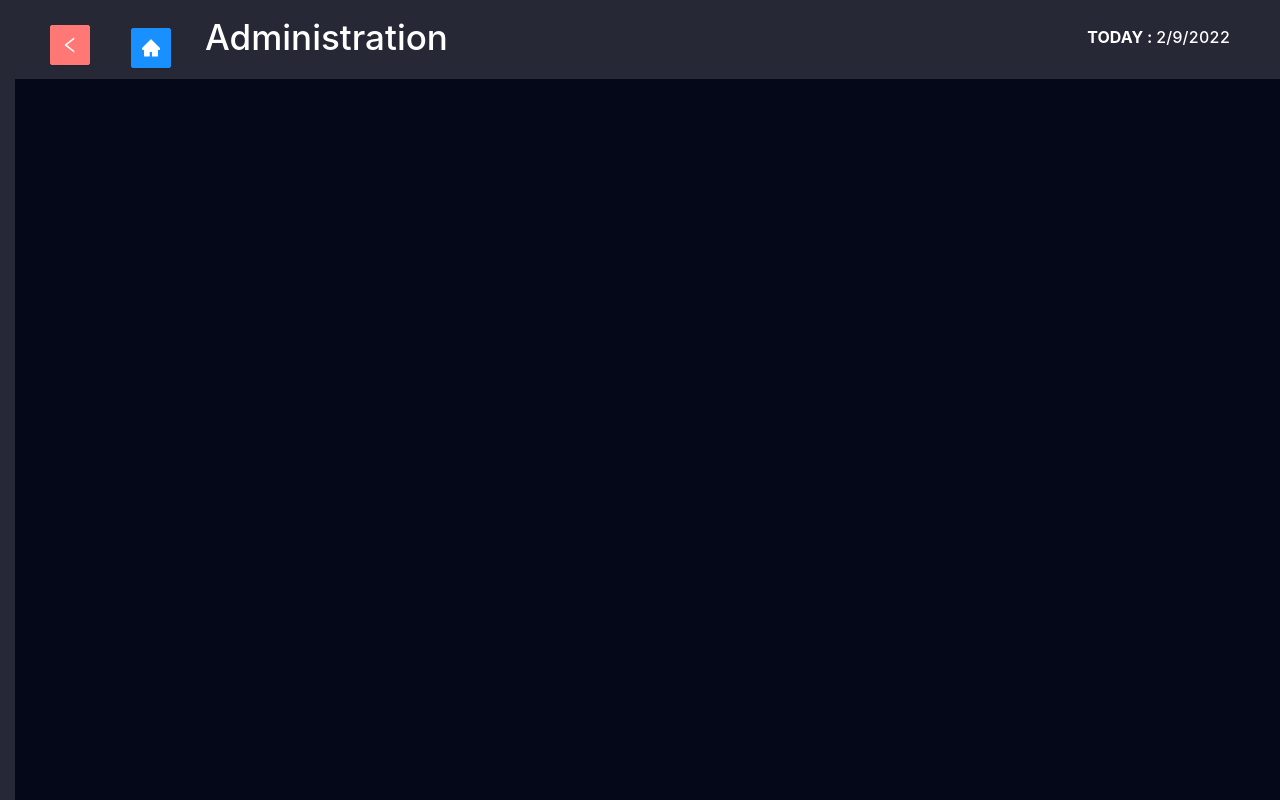
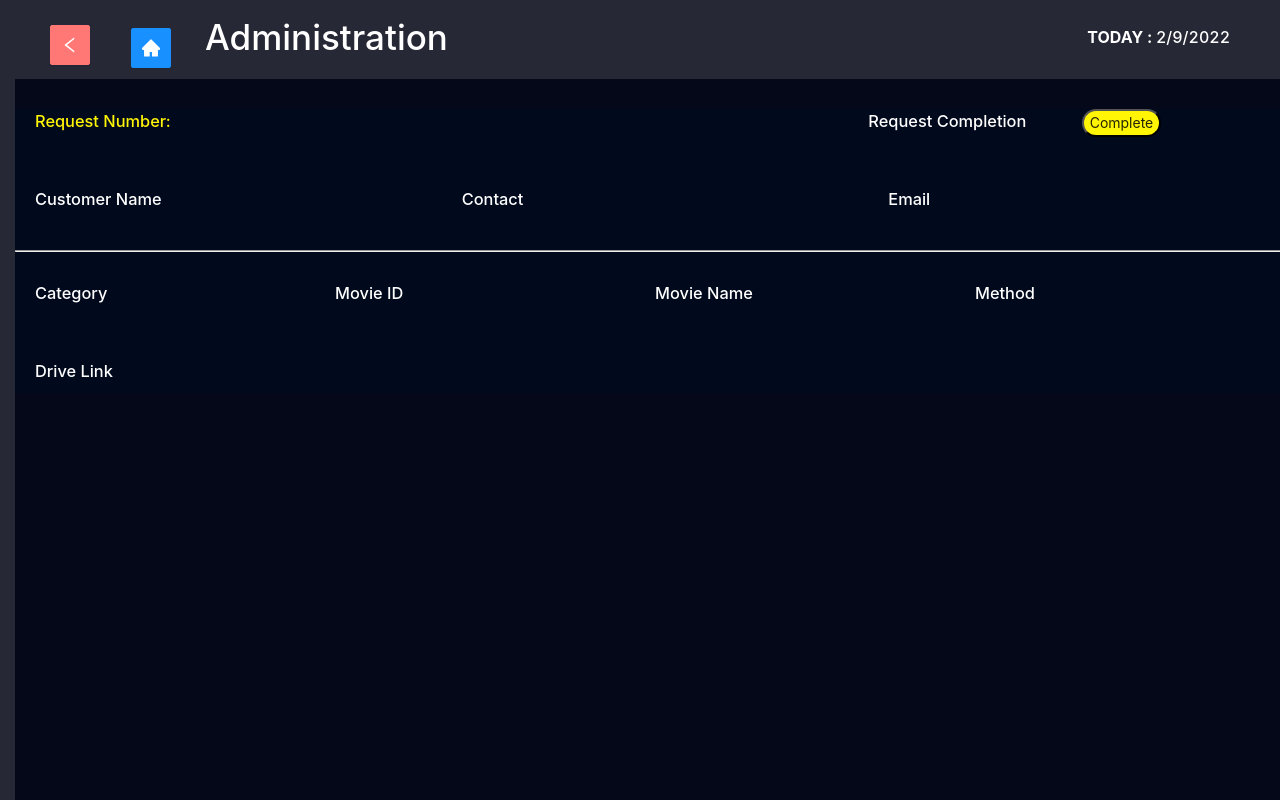
Before and after one commit to Movie-Mania-FastTrack/movie-mania, a React (Create React App) app: page /admin_home_page in a window 1280 px wide. Built offline with nearby package versions, Linux system fonts and the light colour scheme.

Commit message:
Admin Home page - movie request page

```diff
--- a/src/screens/AdminHomePageLayout.jsx
+++ b/src/screens/AdminHomePageLayout.jsx
@@ -1,6 +1,5 @@
 import React from "react";
-
-import JaggaJasoos from '../resources/videos/JaggaJasoos.mp4';
+import MovieRequest  from "./MovieRequest";
 
 
 function AdminHomePageLayout()
@@ -8,8 +7,8 @@ function AdminHomePageLayout()
     return(
         <>
         <div style={{height:'100%', width:'100%', position: 'fixed', backgroundColor:'#040819'}}>
-
-            </div>
+            <MovieRequest/>
+        </div>
 
         </>
     );
--- /dev/null
+++ b/src/screens/MovieRequest.jsx
@@ -0,0 +1,50 @@
+import React from "react";
+import {Row, Col, Space} from 'antd';
+
+
+function MovieRequest(requestID)
+{
+    return(
+        <>
+        <div style={{height:'auto', width:'100%', position:'absolute', backgroundColor:'#01091D', marginTop:'30px'}}>
+
+
+
+                        <Row>
+                            <Col span={16}>
+                                <h3 style={{paddingLeft:'20px',color:'#FFF504'}}>Request Number: </h3>
+                            </Col>
+                            <Col span={4}>
+                                <h3 style={{color:'white'}}>Request Completion </h3>
+                            </Col>
+                            <Col span={4}><button style={{backgroundColor:'#FFF504', borderRadius:'20px'}}> Complete </button></Col>
+                        </Row><br/><br/>
+                        <Row>
+                            <Col span={8}>
+                                <h3 style={{paddingLeft:'20px',color:'white'}}>Customer Name </h3>
+                            </Col>
+                            <Col span={8}>
+                                <h3 style={{paddingLeft:'20px',color:'white'}}>Contact </h3>
+                            </Col>
+                            <Col span={8}>
+                                <h3 style={{paddingLeft:'20px',color:'white'}}>Email </h3>
+                            </Col>
+                        </Row><br/>
+                        <hr/>
+                        <br/>
+                        <Row>
+                            <Col span={6} ><h3 style={{paddingLeft:'20px',color:'white'}}>Category </h3></Col>
+                            <Col span={6} ><h3 style={{color:'white'}}>Movie ID </h3></Col>
+                            <Col span={6} ><h3 style={{color:'white'}}>Movie Name </h3></Col>
+                            <Col span={6} ><h3 style={{color:'white'}}>Method </h3></Col>
+                        </Row><br/><br/>
+                        <Row><h3 style={{paddingLeft:'20px',color:'white'}}>Drive Link</h3></Row>
+
+
+
+        </div>
+        </>
+    );
+}
+
+export default MovieRequest;
```
Also changed, not shown: src/screens/HomePage.module.css (line endings or trailing spaces).
